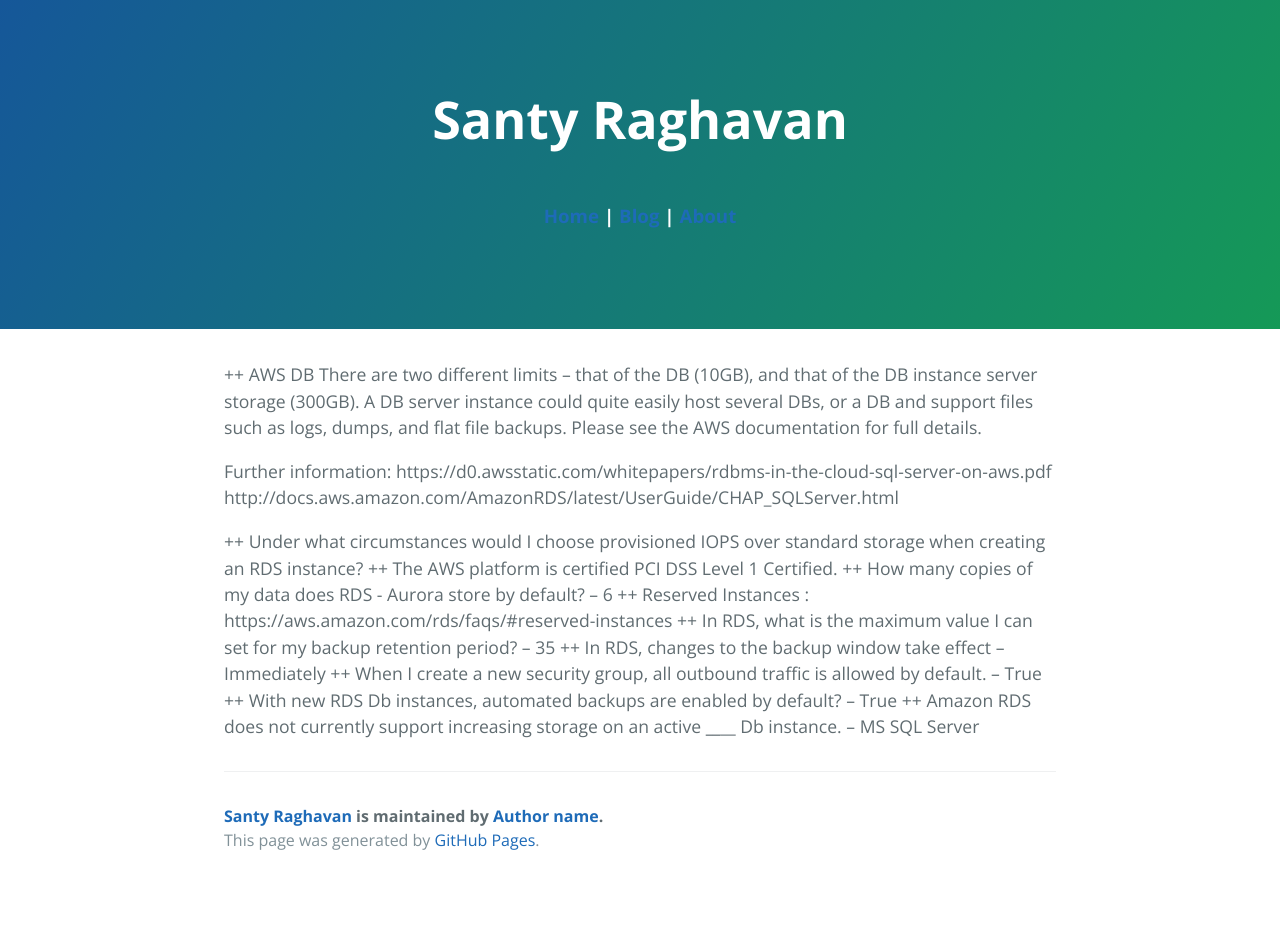
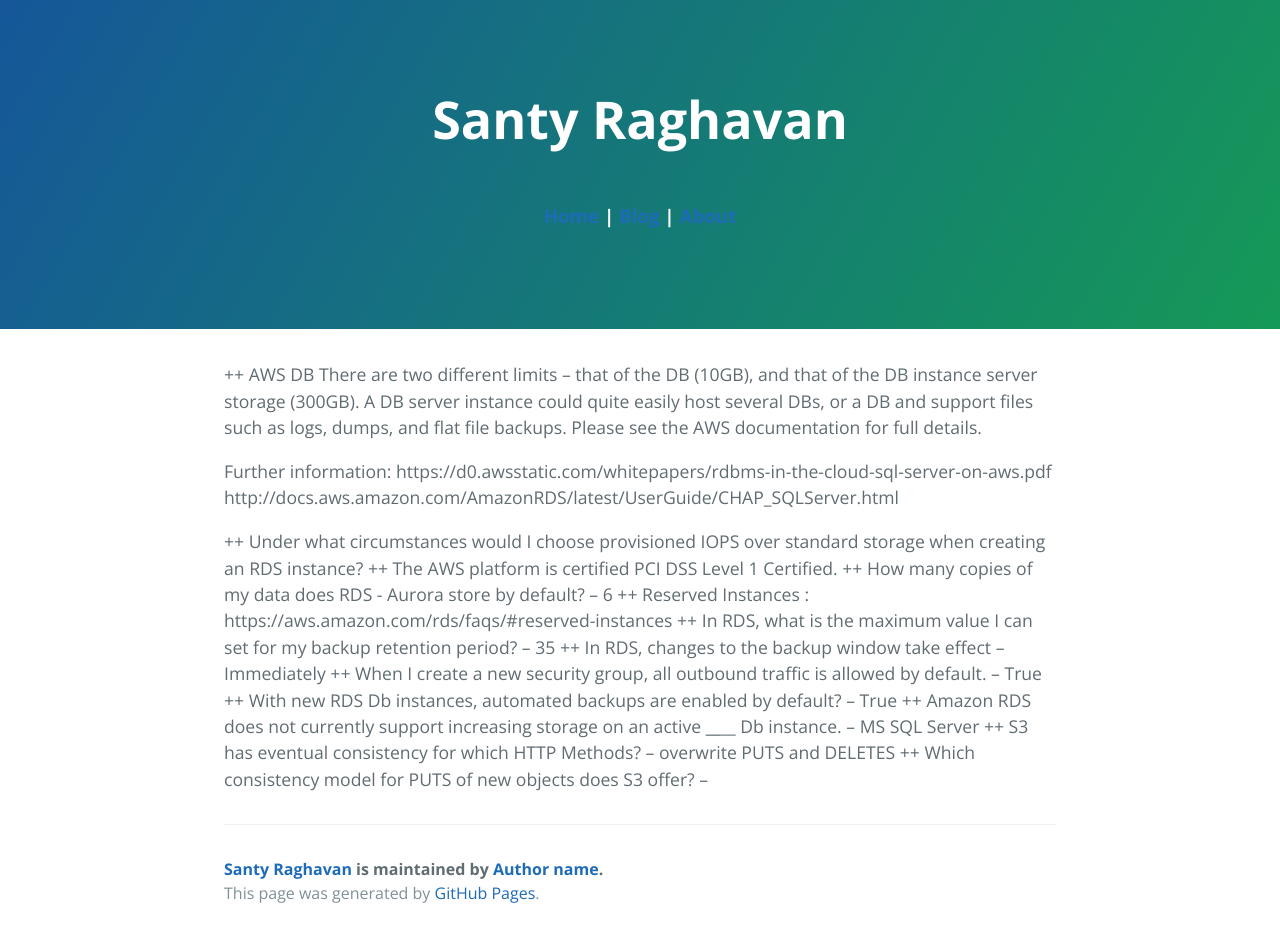
Before and after one commit to santyraghavan/santyraghavan.github.io, a Jekyll site: the page built from _posts/2016-02-12-sample-content.markdown, in a window 1280 px wide. Built offline with Jekyll 4.4.1, drawn with Linux system fonts in a browser that asks for light colours; before the commit the page ends 900 px from its top, so only the background shows below that.

Commit message:
Update 2016-02-12-sample-content.markdown

```diff
--- a/_posts/2016-02-12-sample-content.markdown
+++ b/_posts/2016-02-12-sample-content.markdown
@@ -21,3 +21,5 @@ http://docs.aws.amazon.com/AmazonRDS/latest/UserGuide/CHAP_SQLServer.html
 ++ When I create a new security group, all outbound traffic is allowed by default. -- True
 ++ With new RDS Db instances, automated backups are enabled by default? -- True
 ++ Amazon RDS does not currently support increasing storage on an active ________ Db instance. -- MS SQL Server
+++ S3 has eventual consistency for which HTTP Methods? -- overwrite PUTS and DELETES
+++ Which consistency model for PUTS of new objects does S3 offer? --
```
